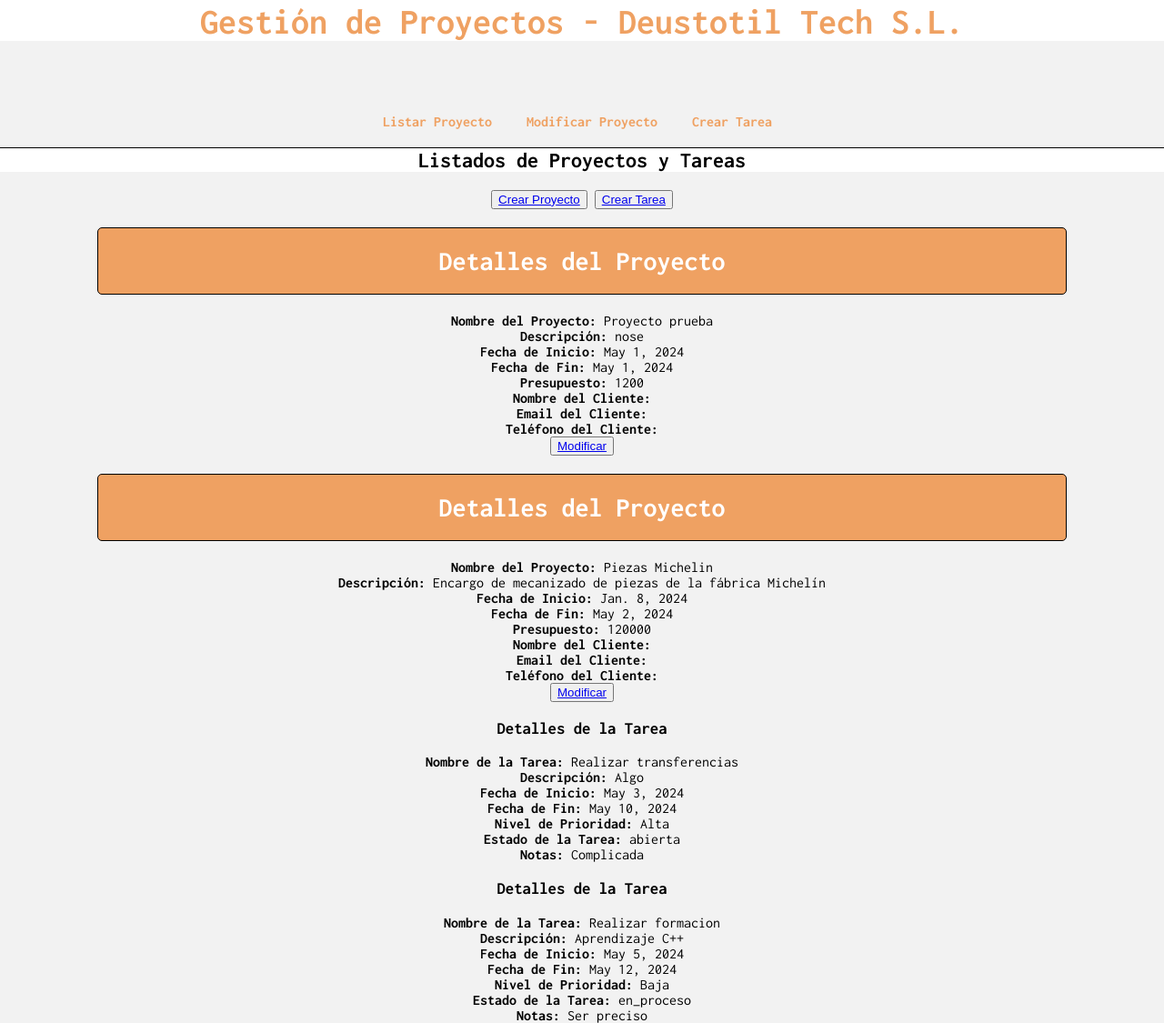
After one commit to joncanadas/Grupo_9-Entregable_2, a Django app: page /DjangoGePrApp/listados/ in a window 1280 px wide. The commit adds this page. Shown: the whole page at 91% size. Run offline with Django 5.2, Linux system fonts and the light colour scheme; data comes from the database, SQL or seed files in the repository; both versions use the stored data as it was after the commit.

Commit message:
+Codigo Html

```diff
--- a/DjangoGePrApp/models.py
+++ b/DjangoGePrApp/models.py
@@ -21,7 +21,7 @@ class Proyecto(models.Model):
     Presupuesto = models.IntegerField()
 
     def __str__(self):
-        return f"Nombre: {self.Nombre} - Presupuesto: {self.Presupuesto}€"
+        return f"Id: {self.id} - Nombre: {self.Nombre} - Presupuesto: {self.Presupuesto}€"
 
 class Cliente(models.Model):
     Nombre = models.CharField(max_length=30)
@@ -51,7 +51,7 @@ class Tarea(models.Model):
     Notas = models.CharField(max_length=200)
 
     def __str__(self):
-        return f"Nombre: {self.Nombre} - Nivel Prioridad: {self.Nivel_Prioridad}"
+        return f"Id: {self.id} - Nombre: {self.Nombre} - Nivel Prioridad: {self.Nivel_Prioridad}"
 
 
 class Participa(models.Model):
--- a/DjangoGePrApp/templates/header.html
+++ b/DjangoGePrApp/templates/header.html
@@ -16,10 +16,9 @@
           <h1 class="tituloIndex">Gestión de Proyectos - Deustotil Tech S.L.</h1>
           <nav>
               <ul>
-                  <li><a href="{% url 'listarProyectos' %}">Listar Proyecto</a></li>
+                  <li><a href="{% url 'listados' %}">Listar Proyecto</a></li>
                   <li><a href="{% url 'modificarProyectos' %}">Modificar Proyecto</a></li>
                   <li><a href="{% url 'crearTareas' %}">Crear Tarea</a></li>
-                  <li><a href="{% url 'index' %}">Crear Proyecto</a></li>
     </nav>
     <h2>{{ titulo_pagina }}</h2>
 
--- /dev/null
+++ b/DjangoGePrApp/templates/listados.html
@@ -0,0 +1,80 @@
+{% extends "header.html" %}
+
+{% block contenido %}
+
+<button type="submit"><a href="{% url 'crearProyecto' %}">Crear Proyecto</a></button>
+<button type="submit"><a href="{% url 'crearTareas' %}">Crear Tarea</a></button>
+{% for pro in lista_proyectos %}
+<h3 class="detallesProyecto">Detalles del Proyecto</h3>
+<div>
+  <div>
+    <strong>Nombre del Proyecto:</strong> {{ pro.Nombre }}
+    <span id="nombre-proyecto"></span>
+  </div>
+  <div>
+    <strong>Descripción: </strong> {{ pro.Descripcion }}
+    <span id="descripcion-proyecto"></span>
+  </div>
+  <div>
+    <strong>Fecha de Inicio: </strong> {{ pro.Fecha_Inicio }}
+    <span id="fecha-inicio"></span>
+  </div>
+  <div>
+    <strong>Fecha de Fin: </strong> {{ pro.Fecha_Fin }}
+    <span id="fecha-fin"></span>
+  </div>
+  <div>
+    <strong>Presupuesto: </strong> {{ pro.Presupuesto }}
+    <span id="presupuesto"></span>
+  </div>
+  <div>
+    <strong>Nombre del Cliente:</strong>
+    <span id="nombre-cliente"></span>
+  </div>
+  <div>
+    <strong>Email del Cliente:</strong>
+    <span id="email-cliente"></span>
+  </div>
+  <div>
+    <strong>Teléfono del Cliente:</strong>
+    <span id="telefono-cliente"></span>
+  </div>
+  <button type="submit"><a href="{% url 'modificarProyectos' %}">Modificar</a></button>
+</div>
+{% endfor %}
+
+{% for tar in lista_tareas %}
+<h3 class="detallesTarea">Detalles de la Tarea</h3>
+<div>
+  <div>
+    <strong>Nombre de la Tarea:</strong> {{ tar.Nombre }}
+    <span id="nombre-tarea"></span>
+  </div>
+  <div>
+    <strong>Descripción: </strong> {{ tar.Descripcion }}
+    <span id="descripcion-tarea"></span>
+  </div>
+  <div>
+    <strong>Fecha de Inicio: </strong> {{ tar.Fecha_Inicio }}
+    <span id="fecha-inicio"></span>
+  </div>
+  <div>
+    <strong>Fecha de Fin: </strong> {{ tar.Fecha_Fin }}
+    <span id="fecha-fin"></span>
+  </div>
+  <div>
+    <strong>Nivel de Prioridad: </strong> {{ tar.Nivel_Prioridad }}
+    <span id="nivel_prioridad-tarea"></span>
+  </div>
+  <div>
+    <strong>Estado de la Tarea: </strong> {{ tar.Estado_Tarea }}
+    <span id="estado-tarea"></span>
+  </div>
+  <div>
+    <strong>Notas: </strong> {{ tar.Notas }}
+    <span id="notas-tarea"></span>
+  </div>
+</div>
+{% endfor %}
+
+{% endblock %}
--- a/DjangoGePrApp/urls.py
+++ b/DjangoGePrApp/urls.py
@@ -2,8 +2,8 @@ from django.urls import path
 from . import views
 
 urlpatterns = [
-    path('', views.index, name='index'),
-    path('listarProyecto/', views.listarProyectos, name='listarProyectos'),
+    path('crearProyecto/', views.crearProyecto, name='crearProyecto'),
+    path('listados/', views.listados, name='listados'),
     path('modificarProyecto/', views.modificarProyectos, name='modificarProyectos'),
     path('crearTarea/', views.crearTarea, name='crearTareas'),
 ]
--- a/DjangoGePrApp/views.py
+++ b/DjangoGePrApp/views.py
@@ -3,16 +3,17 @@ from django.shortcuts import render
 from .models import Proyecto, Tarea
 
 # Create your views here.
-def index(request):
+def crearProyecto(request):
     proyectos = Proyecto.objects.all
     context = {'titulo_pagina' : 'Crear Proyectos', 'lista_proyectos' : proyectos}
-    return render(request, 'index.html', context)
+    return render(request, 'crearProyecto.html', context)
 
 
-def listarProyectos(request):
+def listados(request):
     proyectos = Proyecto.objects.all
-    context = {'titulo_pagina' : 'Listado de Proyectos', 'lista_proyectos' : proyectos}
-    return render(request, 'listarProyectos.html', context)
+    tareas = Tarea.objects.all
+    context = {'titulo_pagina' : 'Listados de Proyectos y Tareas', 'lista_proyectos' : proyectos, 'lista_tareas' : tareas}
+    return render(request, 'listados.html', context)
 
 def modificarProyectos(request):
     proyectos = Proyecto.objects.all
```
Also changed, not shown: DjangoGePrApp/templates/listarProyectos.html (deleted, +0 -43 lines), DjangoGePrApp/templates/crearProyecto.html (renamed from DjangoGePrApp/templates/index.html), db.sqlite3.
